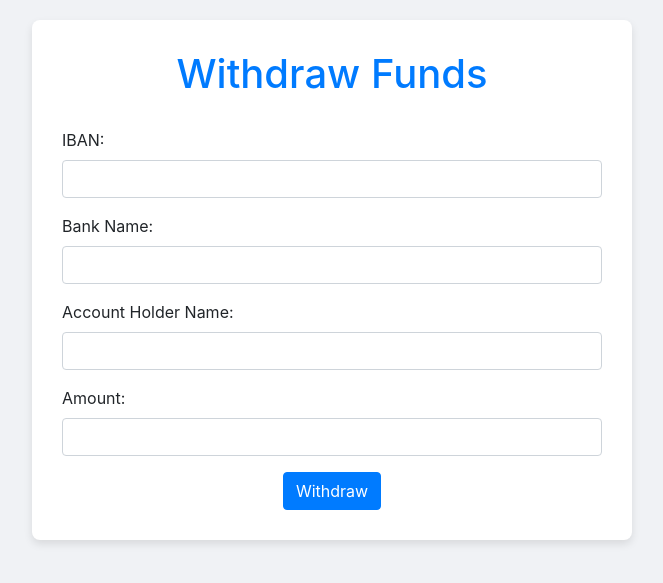
After one commit to Web-Project-Team-2/Virtual-Wallet, a FastAPI app: template templates/withdraw.html in a window 1280 px wide. The commit adds this page. Shown: the top 583 px of the page, without its empty margins (308-971 px from the left). Run offline with FastAPI, Linux system fonts and the light colour scheme; the template is opened without the code that fills it, so the values that code supplies are empty; some libraries are stand-ins or nearby versions.

Commit message:
Frontend functionalities: deposit from external wallets withdraw to external wallets. Homepage readjustment.

```diff
--- /dev/null
+++ b/templates/withdraw.html
@@ -0,0 +1,93 @@
+<!DOCTYPE html>
+<html lang="en">
+<head>
+    <meta charset="UTF-8">
+    <meta name="viewport" content="width=device-width, initial-scale=1.0">
+    <title>Withdraw</title>
+    <link rel="stylesheet" href="https://stackpath.bootstrapcdn.com/bootstrap/4.5.2/css/bootstrap.min.css">
+    <style>
+        body {
+            background-color: #f0f2f5;
+            padding: 20px;
+        }
+        .container {
+            max-width: 600px;
+            margin: 0 auto;
+            background-color: #fff;
+            border-radius: 8px;
+            box-shadow: 0 4px 8px rgba(0, 0, 0, 0.1);
+            padding: 30px;
+        }
+        .header {
+            text-align: center;
+            margin-bottom: 30px;
+        }
+        .header h1 {
+            color: #007bff;
+            font-size: 2.5rem;
+        }
+        .alert-success {
+            display: none;
+        }
+        .alert-danger {
+            display: none;
+        }
+    </style>
+</head>
+<body>
+    <div class="container">
+        <div class="header">
+            <h1>Withdraw Funds</h1>
+        </div>
+        <div class="alert alert-success" role="alert" id="success-message">
+            Transaction successful! Redirecting to your profile...
+        </div>
+        <div class="alert alert-danger" role="alert" id="error-message"></div>
+        <form method="post" action="/withdraw" id="withdraw-form">
+            <div class="form-group">
+                <label for="iban">IBAN:</label>
+                <input type="text" class="form-control" id="iban" name="iban" required>
+            </div>
+            <div class="form-group">
+                <label for="bank_name">Bank Name:</label>
+                <input type="text" class="form-control" id="bank_name" name="bank_name" required>
+            </div>
+            <div class="form-group">
+                <label for="account_holder">Account Holder Name:</label>
+                <input type="text" class="form-control" id="account_holder" name="account_holder" required>
+            </div>
+            <div class="form-group">
+                <label for="amount">Amount:</label>
+                <input type="number" class="form-control" id="amount" name="amount" step="0.01" required>
+            </div>
+            <div class="text-center">
+                <button type="submit" class="btn btn-primary">Withdraw</button>
+            </div>
+        </form>
+    </div>
+    <script src="https://code.jquery.com/jquery-3.5.1.min.js"></script>
+    <script src="https://cdn.jsdelivr.net/npm/@popperjs/core@2.5.3/dist/umd/popper.min.js"></script>
+    <script src="https://stackpath.bootstrapcdn.com/bootstrap/4.5.2/js/bootstrap.min.js"></script>
+    <script>
+        document.getElementById('withdraw-form').addEventListener('submit', async function(event) {
+            event.preventDefault();
+            const form = event.target;
+            const formData = new FormData(form);
+            const response = await fetch(form.action, {
+                method: 'POST',
+                body: formData
+            });
+            if (response.ok) {
+                document.getElementById('success-message').style.display = 'block';
+                setTimeout(() => {
+                    window.location.href = '/profile';
+                }, 3000); // Redirect after 3 seconds
+            } else {
+                const error = await response.text();
+                document.getElementById('error-message').textContent = `Error: ${error}`;
+                document.getElementById('error-message').style.display = 'block';
+            }
+        });
+    </script>
+</body>
+</html>
```
Also changed, not shown: routers/frontend.py (+42 -13 lines), services/user_services.py (+4 -17 lines), templates/deposit.html (added, +109 -0 lines), templates/home_page.html (+1 -7 lines), templates/profile.html (+22 -1 lines).
